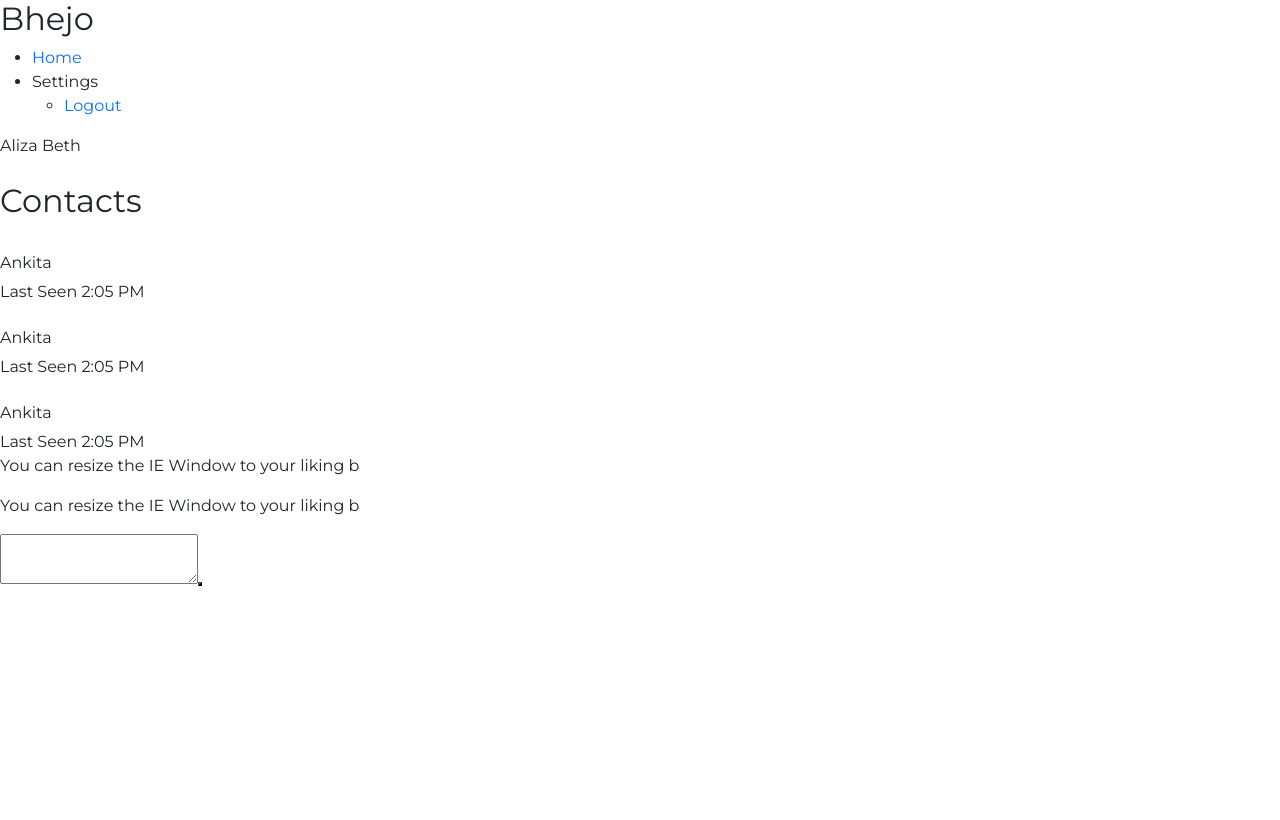
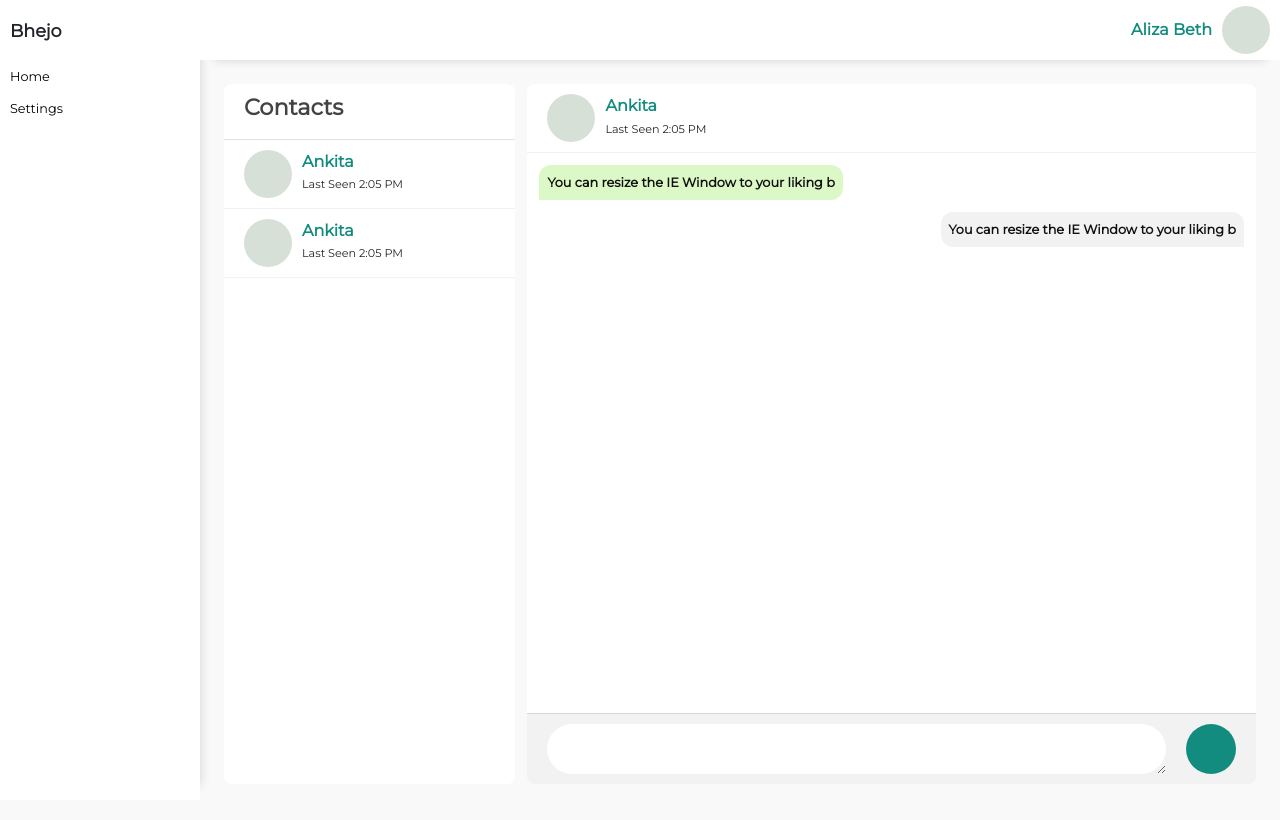
Before and after one commit to aadi-dev-id/bhejo, a React (Vite) app in the folder bhejoapp/: page /conversation in a window 1280 px wide. Shown: the top 820 px of the page. Built offline with nearby package versions, Linux system fonts and the light colour scheme.

Commit message:
Debugging 1

```diff
--- a/bhejoapp/src/templates/app/Conversation.jsx
+++ b/bhejoapp/src/templates/app/Conversation.jsx
@@ -1,32 +1,33 @@
 import React from 'react'
+import '../../assets/css/convers.css'
 const Conversation = () => {
   return (
     <div>
-      <section classname="side-bar-section h-100">
-        <div classname="side-bar-container h-100">
-            <div classname="nav-container">
-                <div classname="left-sidebar">
-                    <div classname="left-sidebar-body">
-                        <h2 classname="dashboard-header">Bhejo </h2>
-                        <nav classname="side-nav">
-                            <ul classname="menu-list">
-                                <li classname="menu-item">
-                                    <a href="" classname="menu-item-link">
-                                        <span classname="menu-item-text">Home</span>
-                                        <i classname="fa-solid fa-chevron-right"></i>
+      <section className="side-bar-section h-100">
+        <div className="side-bar-container h-100">
+            <div className="nav-container">
+                <div className="left-sidebar">
+                    <div className="left-sidebar-body">
+                        <h2 className="dashboard-header">Bhejo </h2>
+                        <nav className="side-nav">
+                            <ul className="menu-list">
+                                <li className="menu-item">
+                                    <a href="" className="menu-item-link">
+                                        <span className="menu-item-text">Home</span>
+                                        <i className="fa-solid fa-chevron-right"></i>
                                     </a>
                                 </li>
 
-                                <li classname="menu-item submenu-toggler">
-                                    <a classname="menu-item-link">
-                                        <span classname="menu-item-text">Settings</span>
-                                        <i classname="fa-solid fa-chevron-right"></i>
+                                <li className="menu-item submenu-toggler">
+                                    <a className="menu-item-link">
+                                        <span className="menu-item-text">Settings</span>
+                                        <i className="fa-solid fa-chevron-right"></i>
                                     </a>
-                                    <ul classname="submenu-list">
-                                        <li classname="submenu-item">
-                                            <a href="" classname="submenu-item-link">
-                                                <span classname="submenu-item-text">Logout</span>
-                                                <i classname="fa-solid fa-chevron-right"></i>
+                                    <ul className="submenu-list">
+                                        <li className="submenu-item">
+                                            <a href="" className="submenu-item-link">
+                                                <span className="submenu-item-text">Logout</span>
+                                                <i className="fa-solid fa-chevron-right"></i>
                                             </a>
                                         </li>
 
@@ -38,28 +39,28 @@ const Conversation = () => {
                         </nav>
                     </div>
                 </div>
-                <div classname="content-with-top">
+                <div className="content-with-top">
 
-                    <div classname="top-header">
-                        <span classname="menu-trigger">
-                            <i classname="fa-solid fa-bars"></i>
+                    <div className="top-header">
+                        <span className="menu-trigger">
+                            <i className="fa-solid fa-bars"></i>
                         </span>
-                        <div classname="user-top-profile">
-                            <span classname="user-name">Aliza Beth</span>
-                            <div classname="user-img">
+                        <div className="user-top-profile">
+                            <span className="user-name">Aliza Beth</span>
+                            <div className="user-img">
                                 <img src="" alt=""/>
                             </div>
-                            <div classname="user-detail-pop-box" style={{ display: 'none' }}>
-                                <ul classname="top-user-menu">
-                                    <li classname="top-user-menu-item">
-                                        <a href="" classname="top-menu-link">
-                                            <i classname="fa-solid fa-power-off"></i>
+                            <div className="user-detail-pop-box" style={{ display: 'none' }}>
+                                <ul className="top-user-menu">
+                                    <li className="top-user-menu-item">
+                                        <a href="" className="top-menu-link">
+                                            <i className="fa-solid fa-power-off"></i>
                                             <span>Logout</span>
                                         </a>
                                     </li>
-                                    <li classname="top-user-menu-item">
-                                        <a href="" classname="top-menu-link">
-                                            <i classname="fa-solid fa-pen-to-square"></i>
+                                    <li className="top-user-menu-item">
+                                        <a href="" className="top-menu-link">
+                                            <i className="fa-solid fa-pen-to-square"></i>
                                             <span>Edit Profile</span>
                                         </a>
                                     </li>
@@ -69,63 +70,63 @@ const Conversation = () => {
                         </div>
                     </div>
 
-                    <div classname="Dashboard-content-container p-4">
-                          <div classname="chat-box-container">
-                        <div classname="chat-list-container">
-                            <div classname="chat-list-header">
-                                <h2 classname="chat-list-heading">Contacts</h2>
+                    <div className="Dashboard-content-container p-4">
+                          <div className="chat-box-container">
+                        <div className="chat-list-container">
+                            <div className="chat-list-header">
+                                <h2 className="chat-list-heading">Contacts</h2>
                             </div>
-                            <div classname="chat-list">
-                                <div classname="chat-header">
-                                    <div classname="chat-user-profile">
+                            <div className="chat-list">
+                                <div className="chat-header">
+                                    <div className="chat-user-profile">
                                         <img src="" alt="" />
                                     </div>
-                                    <div classname="chat-user-name-time">
-                                        <h6 classname="chat-user-name m-0">Ankita</h6>
-                                        <span classname="last-chat">Last Seen 2:05 PM</span>
+                                    <div className="chat-user-name-time">
+                                        <h6 className="chat-user-name m-0">Ankita</h6>
+                                        <span className="last-chat">Last Seen 2:05 PM</span>
                                     </div>
                                 </div>
-                                <div classname="chat-header">
-                                    <div classname="chat-user-profile">
+                                <div className="chat-header">
+                                    <div className="chat-user-profile">
                                         <img src="" alt="" />
                                     </div>
-                                    <div classname="chat-user-name-time">
-                                        <h6 classname="chat-user-name m-0">Ankita</h6>
-                                        <span classname="last-chat">Last Seen 2:05 PM</span>
+                                    <div className="chat-user-name-time">
+                                        <h6 className="chat-user-name m-0">Ankita</h6>
+                                        <span className="last-chat">Last Seen 2:05 PM</span>
                                     </div>
                                 </div>
                             </div>
                         </div>
-                            <div classname="chat-box">
-                                <div classname="chat-header">
-                                    <div classname="chat-user-profile">
+                            <div className="chat-box">
+                                <div className="chat-header">
+                                    <div className="chat-user-profile">
                                         <img src="" alt=""/>
                                     </div>
-                                    <div classname="chat-user-name-time">
-                                        <h6 classname="chat-user-name m-0">Ankita</h6>
-                                        <span classname="last-chat">Last Seen 2:05 PM</span>
+                                    <div className="chat-user-name-time">
+                                        <h6 className="chat-user-name m-0">Ankita</h6>
+                                        <span className="last-chat">Last Seen 2:05 PM</span>
                                     </div>
                                 </div>
-                                <div classname="chat-body">
-                                    <div classname="chat-inner-content">
-                                        <div classname="incoming-chat-message">
-                                            <p classname="chat-mess">
+                                <div className="chat-body">
+                                    <div className="chat-inner-content">
+                                        <div className="incoming-chat-message">
+                                            <p className="chat-mess">
                                                 You can resize the IE Window to your liking b
                                             </p>
                                         </div>
 
-                                        <div classname="outgoing-chat-message">
-                                            <p classname="chat-mess">
+                                        <div className="outgoing-chat-message">
+                                            <p className="chat-mess">
                                                 You can resize the IE Window to your liking b
                                             </p>
                                         </div>
 
                                     </div>
                                 </div>
-                                <div classname="chat-footer">
+                                <div className="chat-footer">
                                     <textarea name="" id="" rows="2"></textarea>
-                                    <button classname="send-btn">
-                                        <i classname="fa-solid fa-paper-plane"></i>
+                                    <button className="send-btn">
+                                        <i className="fa-solid fa-paper-plane"></i>
                                     </button>
                                 </div>
                             </div>
```
